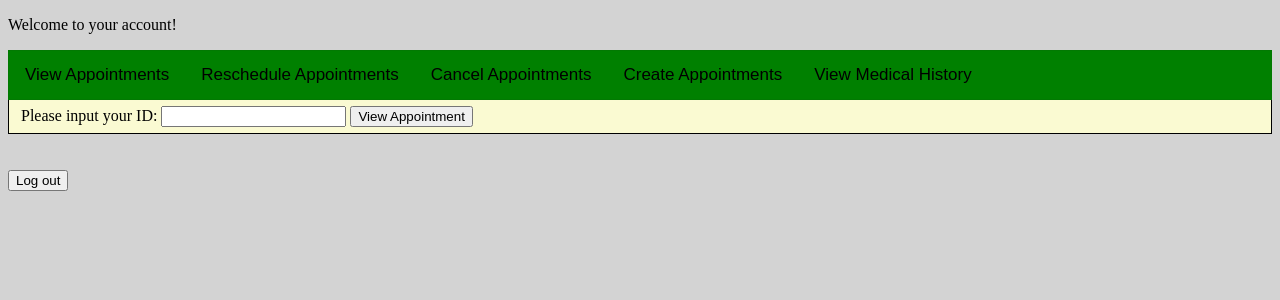
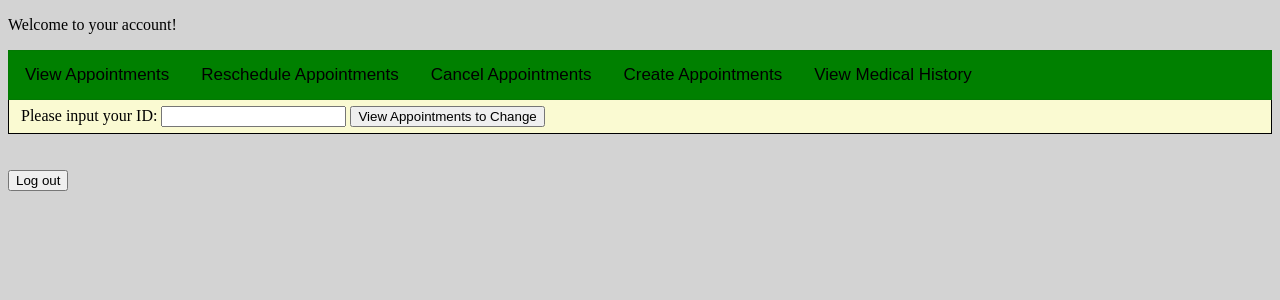
Before and after one commit to BrayanSosa04/DB-Project-Repo, a PHP site: page /patient.php in a window 1280 px wide, after a click on "Reschedule Appointments". Shown: the top 300 px of the page. Run offline with PHP 8.4, Linux system fonts and the light colour scheme.

```diff
--- a/patient.php
+++ b/patient.php
@@ -91,7 +91,7 @@ body {
   <form action = "changeAppointment.php" method = "GET">
     <label for = "Patient_ID_RA">Please input your ID:</label>
     <input type = "text" id = "Patient_ID_RA" Patient_ID_RA = "Patient_ID_RA" name = "Patient_ID_RA" maxlength="7">
-    <button type = "submit" name = "submit" >View Appointment</button>
+    <button type = "submit" name = "submit" >View Appointments to Change</button>
   </form>
   </div>
 
@@ -99,7 +99,7 @@ body {
   <form action = "deleteAppointment.php" method = "GET">
     <label for = "Patient_ID_DA">Please input your ID:</label>
     <input type = "text" id = "Patient_ID_DA" Patient_ID_DA = "Patient_ID_DA" name = "Patient_ID_DA" maxlength="7">
-    <button type = "submit" name = "submit" >View Appointment</button>
+    <button type = "submit" name = "submit" >View Appointments to Cancel</button>
   </form>
   </div>
 
@@ -164,7 +164,7 @@ body {
     <form action = "viewMedicalHistory.php" method = "GET">
       <label for = "Patient_ID_VMH">Please input your ID:</label>
       <input type = "text" id = "Patient_ID_VMH" Patient_ID_VMH = "Patient_ID_VMH" name = "Patient_ID_VMH" maxlength="7">
-      <button type = "submit" name = "submit" >View Appointment</button>
+      <button type = "submit" name = "submit" >View Medical History</button>
     </form>
   </div>
   <br></br>
```
